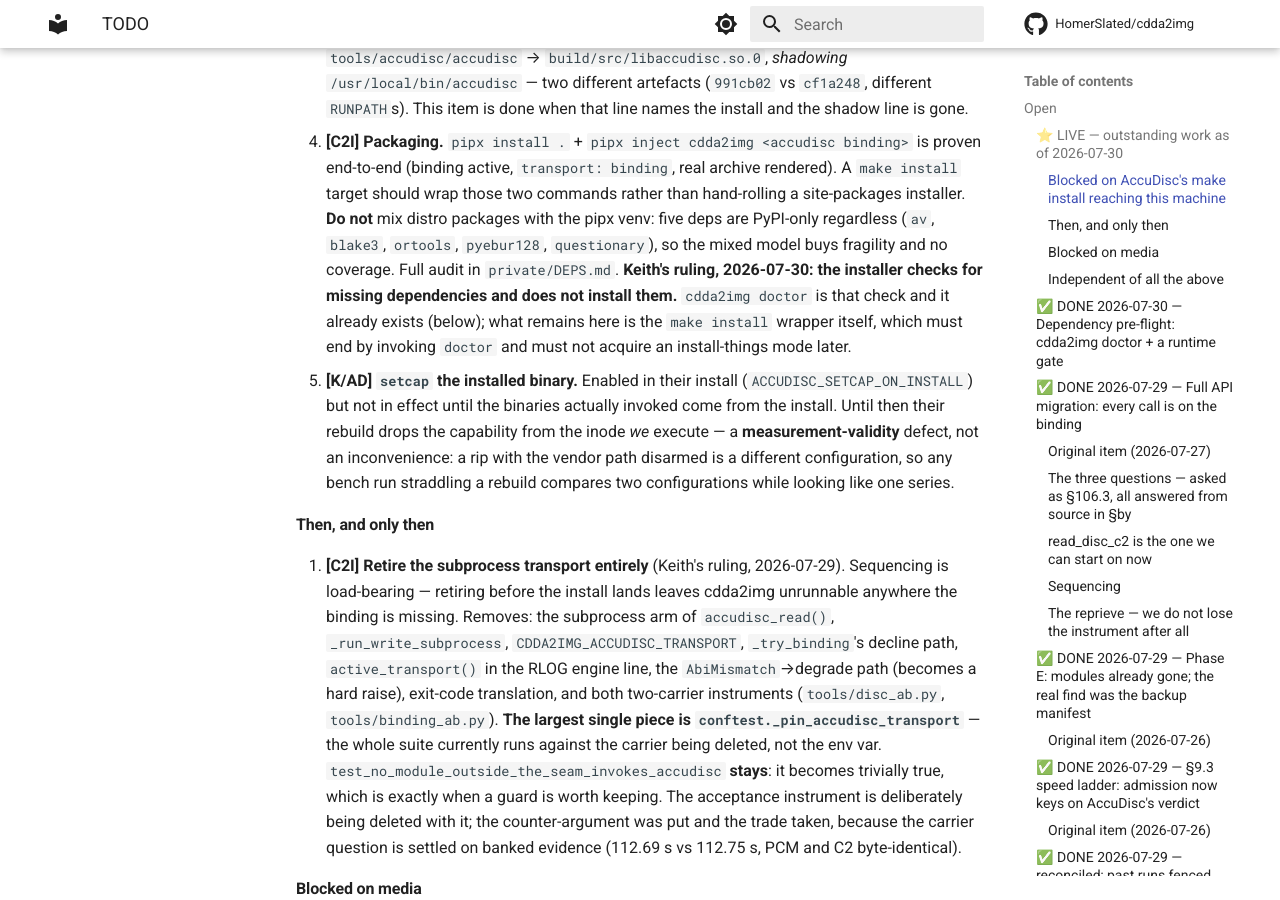
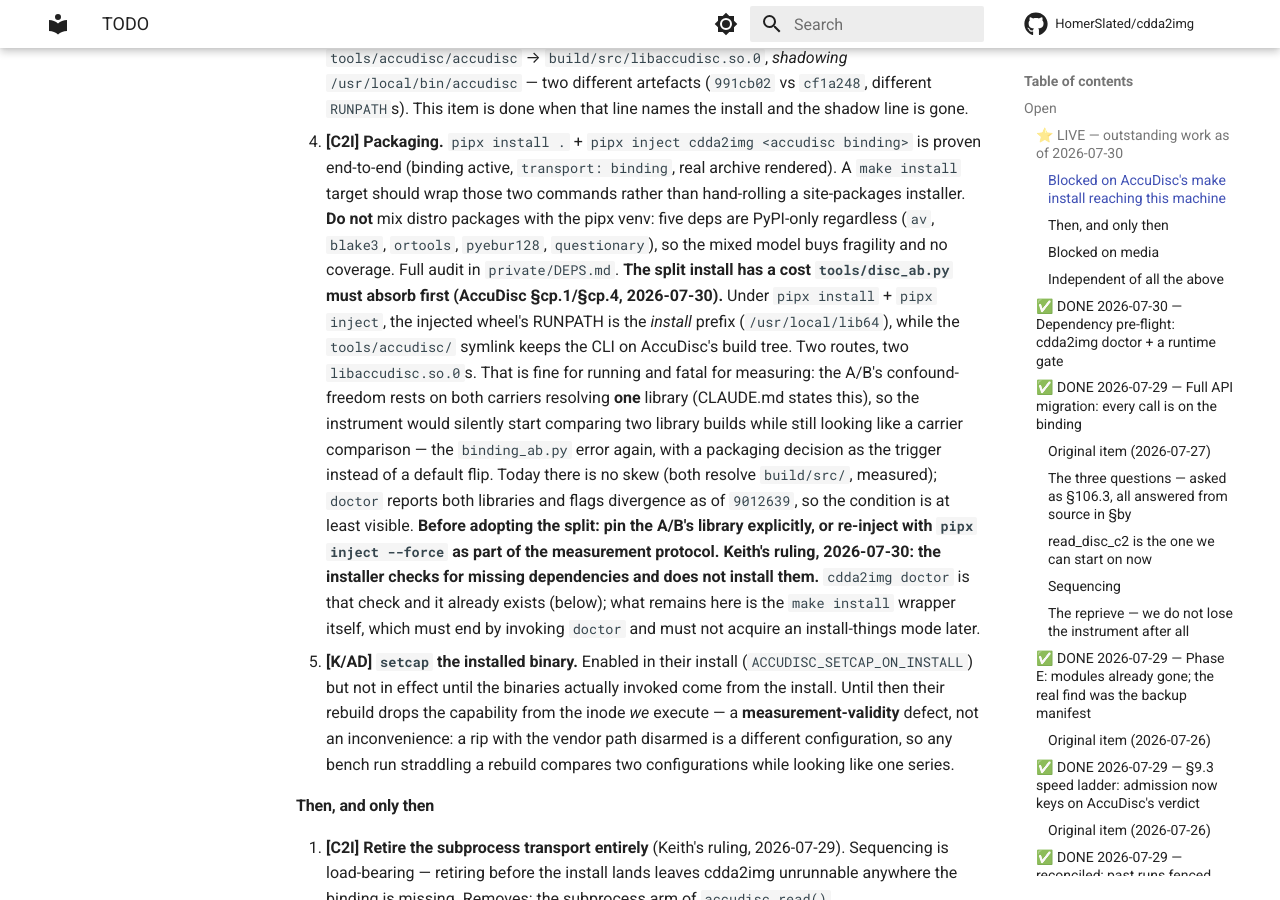
Before and after one commit to HomerSlated/cdda2img, an MkDocs documentation site: the page built from docs/reference/TODO.md, in a window 1280 px wide and 900 px high, scrolled down 1164 px. Built offline with MkDocs 1.6.1 and Material for MkDocs 9.7.7, drawn with Linux system fonts in a browser that asks for light colours; comment, search, counter and statistics services are not loaded.

Commit message:
docs(todo): the pipx split would silently break the A/B's confound-freedom
Item 4 weighed the split install on packaging grounds only. It has a measurement
cost too, surfaced by AccuDisc's §cp.1/§cp.4: under `pipx install` + `pipx
inject`, the injected wheel's RUNPATH is the install prefix while the
`tools/accudisc/` symlink keeps the CLI on their build tree. Two routes, two
`libaccudisc.so.0`s.

Fine for running, fatal for measuring. `tools/disc_ab.py` is confound-free
because both carriers resolve one library — CLAUDE.md says so explicitly. Under
the split that stops being true, and the instrument goes on comparing carriers
while actually straddling two library builds. Same class as the `binding_ab.py`
error, with a packaging decision as the trigger rather than a default flip: the
control quietly stops being a control and no code changed.

No skew today — both routes resolve `build/src/libaccudisc.so.0`, measured — and
`9012639` makes the condition visible when it arrives. Recorded as a precondition
on item 4 rather than a blocker: adopting the split needs the A/B's library
pinned, or `pipx inject --force` written into the measurement protocol.

Co-Authored-By: Claude Opus 5 <noreply@anthropic.com>

```diff
--- a/docs/reference/TODO.md
+++ b/docs/reference/TODO.md
@@ -55,6 +55,20 @@ every step assumes the binding resolves without our `tools/` shim.
    deps are PyPI-only regardless (`av`, `blake3`, `ortools`, `pyebur128`,
    `questionary`), so the mixed model buys fragility and no coverage. Full audit in
    `private/DEPS.md`.
+   **The split install has a cost `tools/disc_ab.py` must absorb first (AccuDisc
+   §cp.1/§cp.4, 2026-07-30).** Under `pipx install` + `pipx inject`, the injected
+   wheel's RUNPATH is the *install* prefix (`/usr/local/lib64`), while the
+   `tools/accudisc/` symlink keeps the CLI on AccuDisc's build tree. Two routes,
+   two `libaccudisc.so.0`s. That is fine for running and fatal for measuring: the
+   A/B's confound-freedom rests on both carriers resolving **one** library
+   (CLAUDE.md states this), so the instrument would silently start comparing two
+   library builds while still looking like a carrier comparison — the
+   `binding_ab.py` error again, with a packaging decision as the trigger instead
+   of a default flip. Today there is no skew (both resolve `build/src/`, measured);
+   `doctor` reports both libraries and flags divergence as of `9012639`, so the
+   condition is at least visible. **Before adopting the split: pin the A/B's
+   library explicitly, or re-inject with `pipx inject --force` as part of the
+   measurement protocol.**
    **Keith's ruling, 2026-07-30: the installer checks for missing dependencies and
    does not install them.** `cdda2img doctor` is that check and it already exists
    (below); what remains here is the `make install` wrapper itself, which must end by
```
